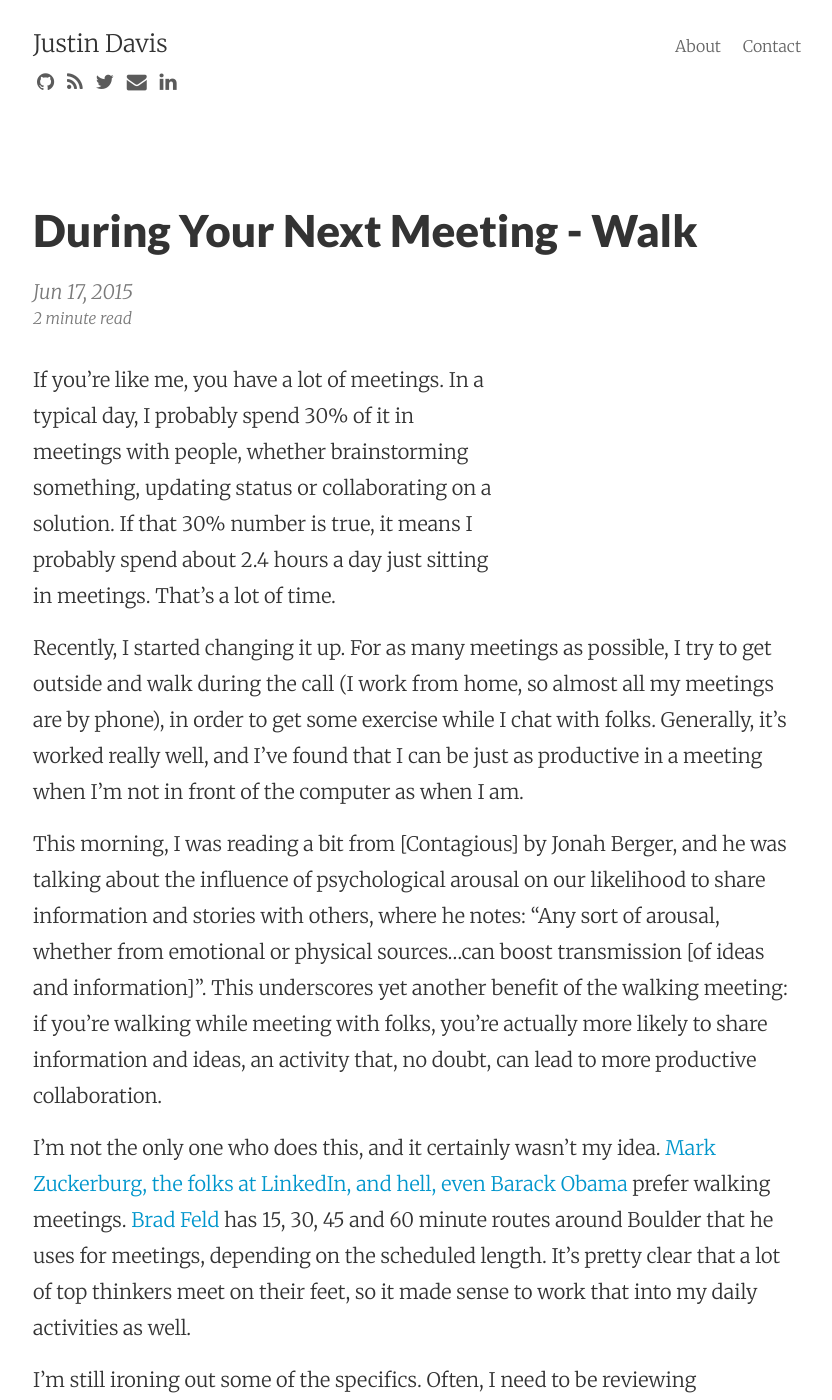
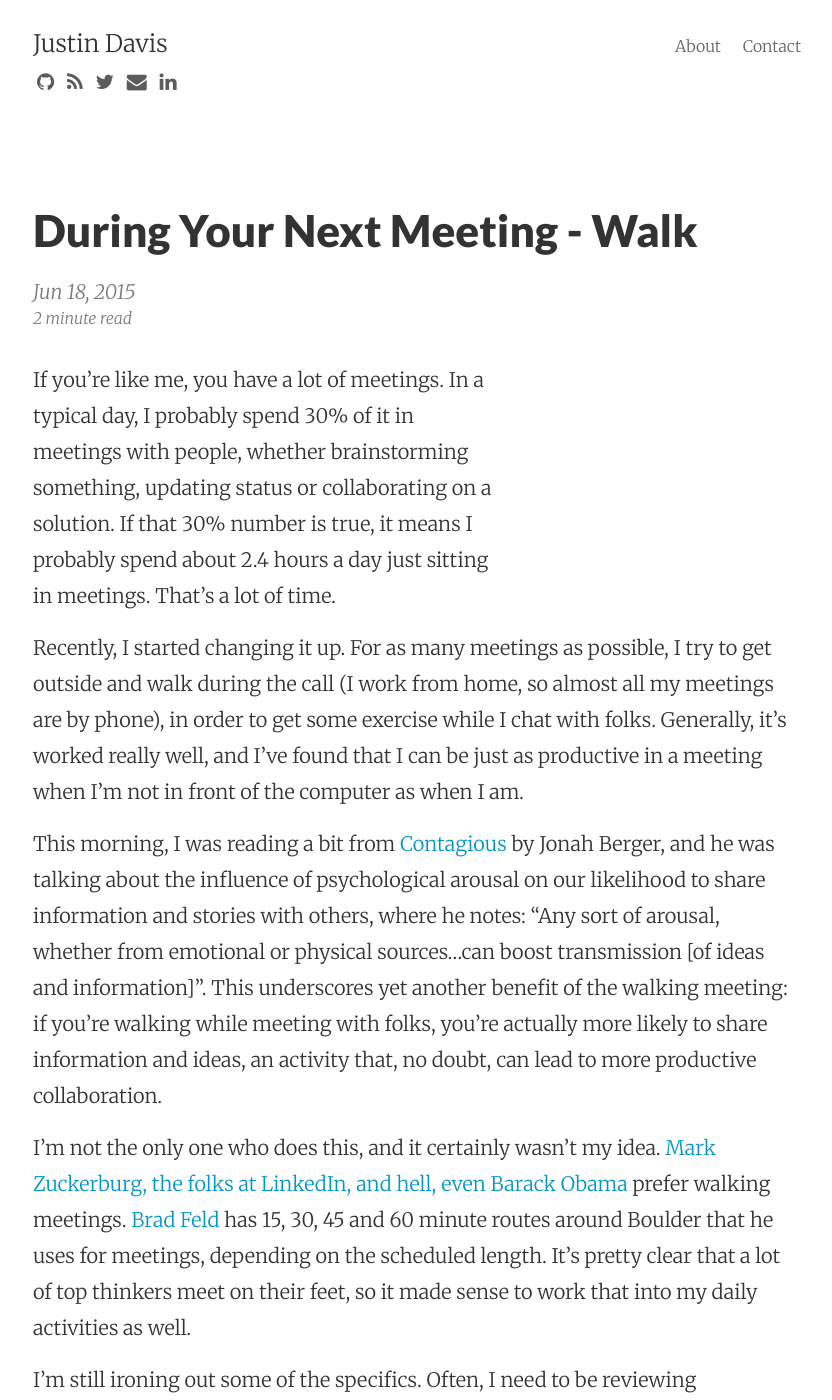
Before and after one commit to jwd2a/justindav.is, a Jekyll site: the page built from _posts/2015/2015-06-18-walking-meetings.md, in a window 1280 px wide and 1400 px high. Shown: the whole window, without its empty margins (223-1055 px from the left). Built offline with Jekyll 4.4.1, drawn with Linux system fonts in a browser that asks for light colours; nearby versions of some CDN libraries; comment, search, counter and statistics services are not loaded; part of the change alters nothing that is shown.

```diff
--- a/_posts/2015/2015-06-17-walking-meetings.md
+++ b/_posts/2015/2015-06-18-walking-meetings.md
@@ -9,7 +9,7 @@ If you're like me, you have a lot of meetings. In a typical day, I probably spen
 
 Recently, I started changing it up. For as many meetings as possible, I try to get outside and walk during the call (I work from home, so almost all my meetings are by phone), in order to get some exercise while I chat with folks. Generally, it's worked really well, and I've found that I can be just as productive in a meeting when I'm not in front of the computer as when I am.
 
-This morning, I was reading a bit from [Contagious] by Jonah Berger, and he was talking about the influence of psychological arousal on our likelihood to share information and stories with others, where he notes: "Any sort of arousal, whether from emotional or physical sources...can boost transmission [of ideas and information]". This underscores yet another benefit of the walking meeting: if you're walking while meeting with folks, you're actually more likely to share information and ideas, an activity that, no doubt, can lead to more productive collaboration.
+This morning, I was reading a bit from [Contagious](http://www.amazon.com/gp/product/1451686579/ref=as_li_tl?ie=UTF8&camp=1789&creative=390957&creativeASIN=1451686579&linkCode=as2&tag=daondr-20&linkId=APHGJXFNQD7XDVBV) by Jonah Berger, and he was talking about the influence of psychological arousal on our likelihood to share information and stories with others, where he notes: "Any sort of arousal, whether from emotional or physical sources...can boost transmission [of ideas and information]". This underscores yet another benefit of the walking meeting: if you're walking while meeting with folks, you're actually more likely to share information and ideas, an activity that, no doubt, can lead to more productive collaboration.
 
 I'm not the only one who does this, and it certainly wasn't my idea. [Mark Zuckerburg, the folks at LinkedIn, and hell, even Barack Obama](http://www.huffingtonpost.com/2015/04/09/walking-meetings-at-linke_n_7035258.html) prefer walking meetings. [Brad Feld](http://www.feld.com/archives/2015/01/didnt-need-take-hour.html) has 15, 30, 45 and 60 minute routes around Boulder that he uses for meetings, depending on the scheduled length. It's pretty clear that a lot of top thinkers meet on their feet, so it made sense to work that into my daily activities as well.
 
```
